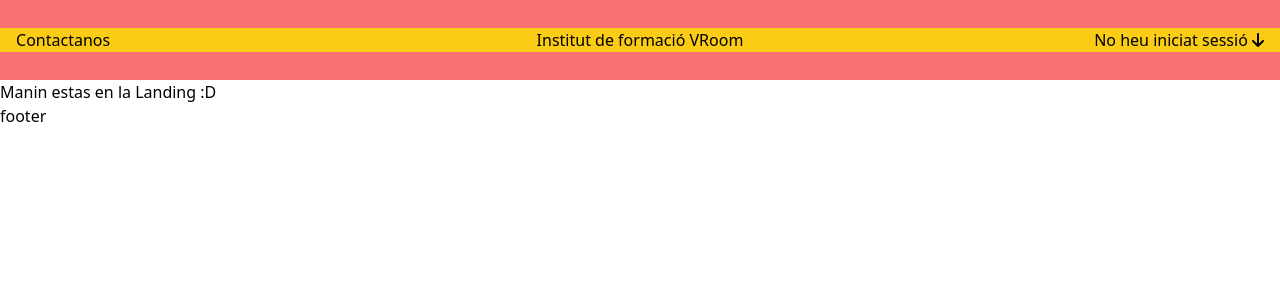
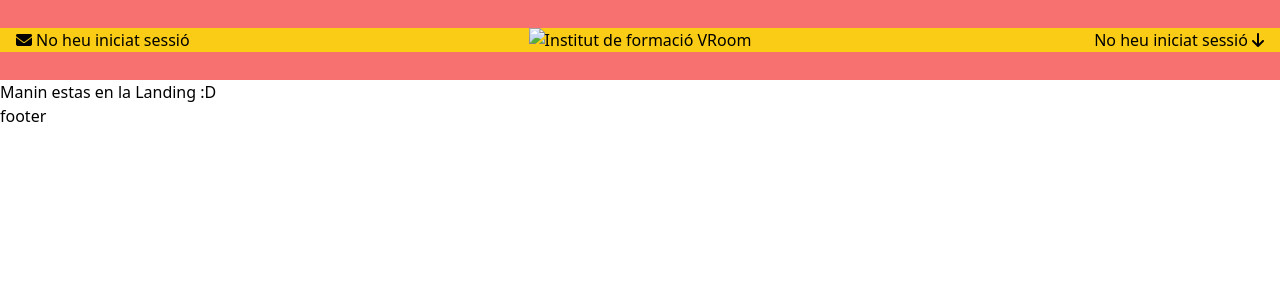
Before and after one commit to carlosvalgar/ClassVRoom, a Django app: template classroomvr/templates/landingPage.html in a window 1280 px wide. Shown: the top 300 px of the page. Run offline with Django 3.2, Linux system fonts and the light colour scheme; the template is opened without the code that fills it, so the values that code supplies are empty; some libraries are stand-ins or nearby versions.

Commit message:
retoques al header

```diff
--- a/classroomvr/templates/header.html
+++ b/classroomvr/templates/header.html
@@ -1,9 +1,12 @@
 <div class="flex justify-center items-center bg-red-400 w-auto h-20">
 
     <div class="w-1/3 bg-yellow-400 pl-4">
-        <a href="#"> Contactanos </a>
+        <nav>
+            <a href="#"><i class="fa-solid fa-envelope pr-1"></i>No heu iniciat sessió </a>
+        </nav>
     </div>
     <div class="w-1/3 bg-yellow-400 flex justify-center">
+        <img src="#">
         <h1> Institut de formació VRoom </h1>
     </div>
     <div class="w-1/3 bg-yellow-400 flex justify-end pr-4">
```
